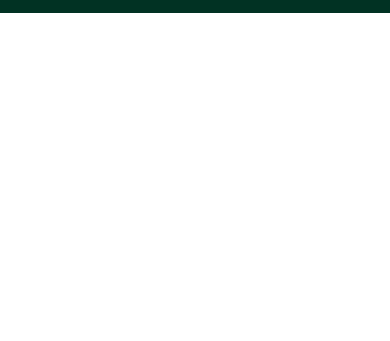
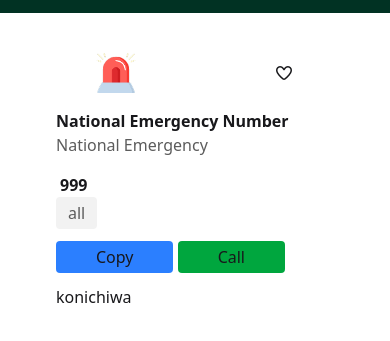
Before and after one commit to mahim-2025/fifth-assignment, a plain HTML site: page index.html in a window 390 px wide. Shown: the part 259-600 px from the top of the page. Drawn offline with nearby package versions, Linux system fonts and the light colour scheme.

Commit message:
added a card section - for mobile screens only

```diff
--- a/index.html
+++ b/index.html
@@ -4,6 +4,7 @@
     <meta charset="UTF-8">
     <meta name="viewport" content="width=device-width, initial-scale=1.0">
     <title>emergency-service</title>
+    <link rel="stylesheet" href="https://cdnjs.cloudflare.com/ajax/libs/font-awesome/7.0.0/css/all.min.css" integrity="sha512-DxV+EoADOkOygM4IR9yXP8Sb2qwgidEmeqAEmDKIOfPRQZOWbXCzLC6vjbZyy0vPisbH2SyW27+ddLVCN+OMzQ==" crossorigin="anonymous" referrerpolicy="no-referrer" />
     <link href="https://cdn.jsdelivr.net/npm/daisyui@5" rel="stylesheet" type="text/css" />
 <script src="https://cdn.jsdelivr.net/npm/@tailwindcss/browser@4"></script>
 </head>
@@ -28,10 +29,50 @@
             </div>
         </div>
     </nav>
-    <div class="flex flex-col items-center bg-[#013223] py-4">
+   <section>
+     <div class="flex flex-col items-center bg-[#013223] py-4">
         <img class="h-20 lg:h-28" src="./assets/logo-dark.png" alt="">
         <h1 class="text-[#ffffff]">Emergency Servive Directory</h1>
         <p class="text-center text-[#ffffff]">Government Emergency Services at Your Fingertip – A Project by  Government of the People’s Republic of Bangladesh</p>
     </div>
+   </section>
+   <section id="number-call-history" class="lg:w-11/12 lg:mx-auto mx-10 my-8 px-4 py-2 grid grid-cols-1 lg:grid lg:grid-cols-12">
+    <section class="lg:col-span-9" id="number-section">
+        <div class="flex items-center justify-between px-4 mx-6 ">
+            <img class="h-10" src="./assets/emergency.png" alt="">
+            <i class="fa-regular fa-heart"></i>
+        </div>
+        <div class="my-4">
+            <h1 class="font-bold">National Emergency Number</h1>
+            <p class="text-[#5C5C5C]">National Emergency</p>
+        </div>
+        <div>
+            <h1 class="pl-1 font-bold">999</h1>
+            <button class="text-[#5C5C5C] bg-[#F2F2F2] rounded-sm px-3 py-1">all</button>
+        </div>
+        <div>
+            <button class="bg-blue-500 px-10 py-1 my-3 rounded-sm">Copy</button>
+            <button class="px-10 py-1 my-3 rounded-sm bg-[#00A63E]">Call</button>
+        </div>
+
+    </section>
+
+
+
+  <aside class="lg:col-span-3">
+    <h1>konichiwa</h1>
+  </aside>
+
+
+
+
+
+
+    </section>
+
+
+
+
+
 </body>
 </html>
```
